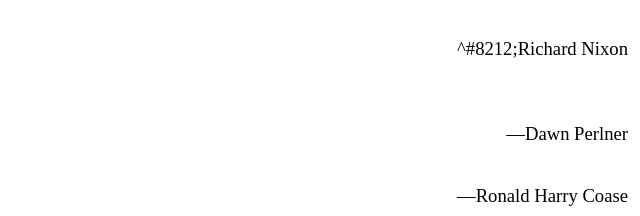
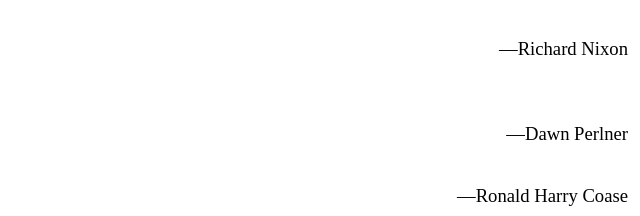
Before and after one commit to ms0/ms0.github.io, a plain HTML site: page quotes.html in a window 1280 px wide. Shown: the part 323-539 px from the top of the page, 640-1280 px from the left. Drawn offline with Linux system fonts and the light colour scheme.

Commit message:
Update quotes.html

```diff
--- a/quotes.html
+++ b/quotes.html
@@ -73,7 +73,7 @@ function resize() {
   <p class="left">Look, &lsquo;alternative facts&rsquo; are not facts. They&rsquo;re falsehoods.</p>
   <p class="right">&#8212;Chuck Todd responding to Kellyanne Conway</p>
   <p class="left">Well, when the President does it, that means that it is not illegal.</p>
-  <p class="right">^#8212;Richard Nixon</p>
+  <p class="right">&#8212;Richard Nixon</p>
   <p class="left">It&rsquo;s all about following the recipe.<br>And making the appropriate substitutions.</p>
   <p class="right">&#8212;Dawn Perlner</p>
   <p class="left">If you torture the data long enough, it will confess to anything.</p>
```
